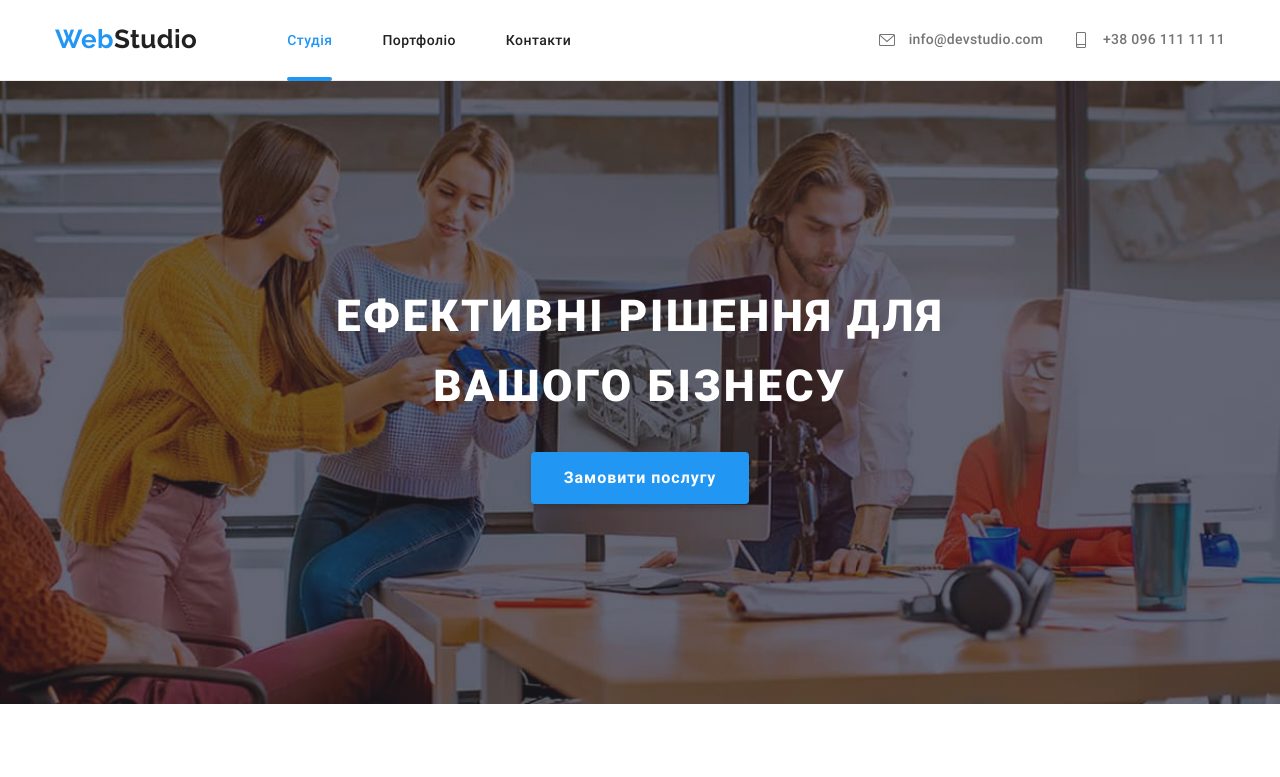
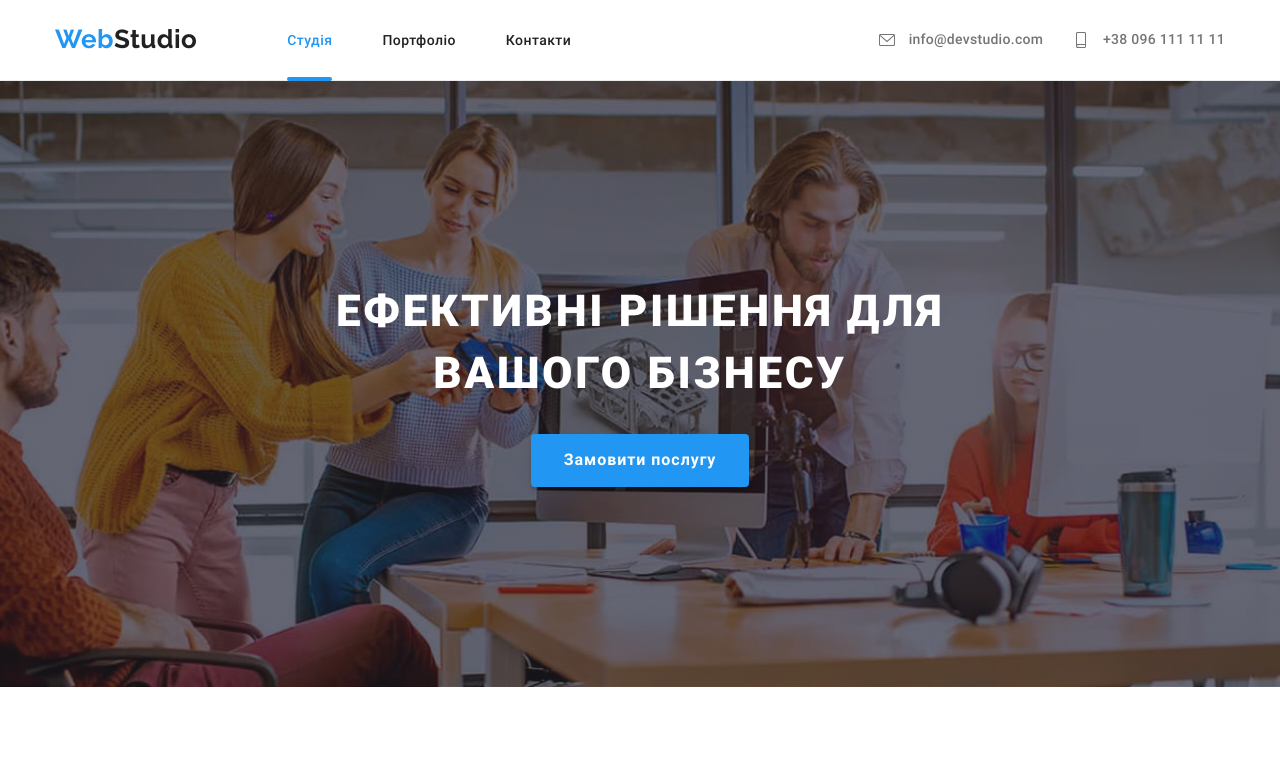
Before and after one commit to andrii-doroshenko/web-studio, a plain HTML site: page index.html in a window 1280 px wide. Shown: the top 777 px of the page. Drawn offline with Linux system fonts and the light colour scheme.

Commit message:
bug-fix/mobile-hero

```diff
--- a/sass/layout/_hero.scss
+++ b/sass/layout/_hero.scss
@@ -1,17 +1,14 @@
 // Section hero
 .hero {
   margin: 0 auto;
-  padding: 200px 0;
+  max-width: 480px;
+  padding: 118px 0;
   background-color: $img-background;
   background-image: linear-gradient($img-overlay, $img-overlay),
     url(../images/hero-480w.jpg);
   background-size: cover;
   background-position: center;
   background-repeat: no-repeat;
-
-  @media screen and (max-width: 479px) {
-    max-width: 480px;
-  }
 
   @media screen and (min-width: 480px) {
     max-width: 480px;
@@ -28,7 +25,6 @@
   // Hero images for tablets resolution 1x and 2x
   @media screen and (min-width: 768px) {
     max-width: 768px;
-    padding: 118px 0;
     background-image: linear-gradient($img-overlay, $img-overlay),
       url(../images/hero-768w.jpg);
 
@@ -67,17 +63,14 @@
   }
   &__title {
     margin-bottom: 30px;
-    @include font-property(44px, 900, 1.4);
+    @include font-property(26px, 900, 1.6);
     letter-spacing: 0.06em;
     text-transform: uppercase;
     color: $text-white;
 
-    @media screen and (min-width: 767px) {
-      font-size: 26px;
-      line-height: 1.6;
-    }
     @media screen and (min-width: 1200px) {
       font-size: 44px;
+      line-height: 1.4;
     }
   }
 }
```
Also changed, not shown: css/main.css, css/main.min.css, 2 other files.
